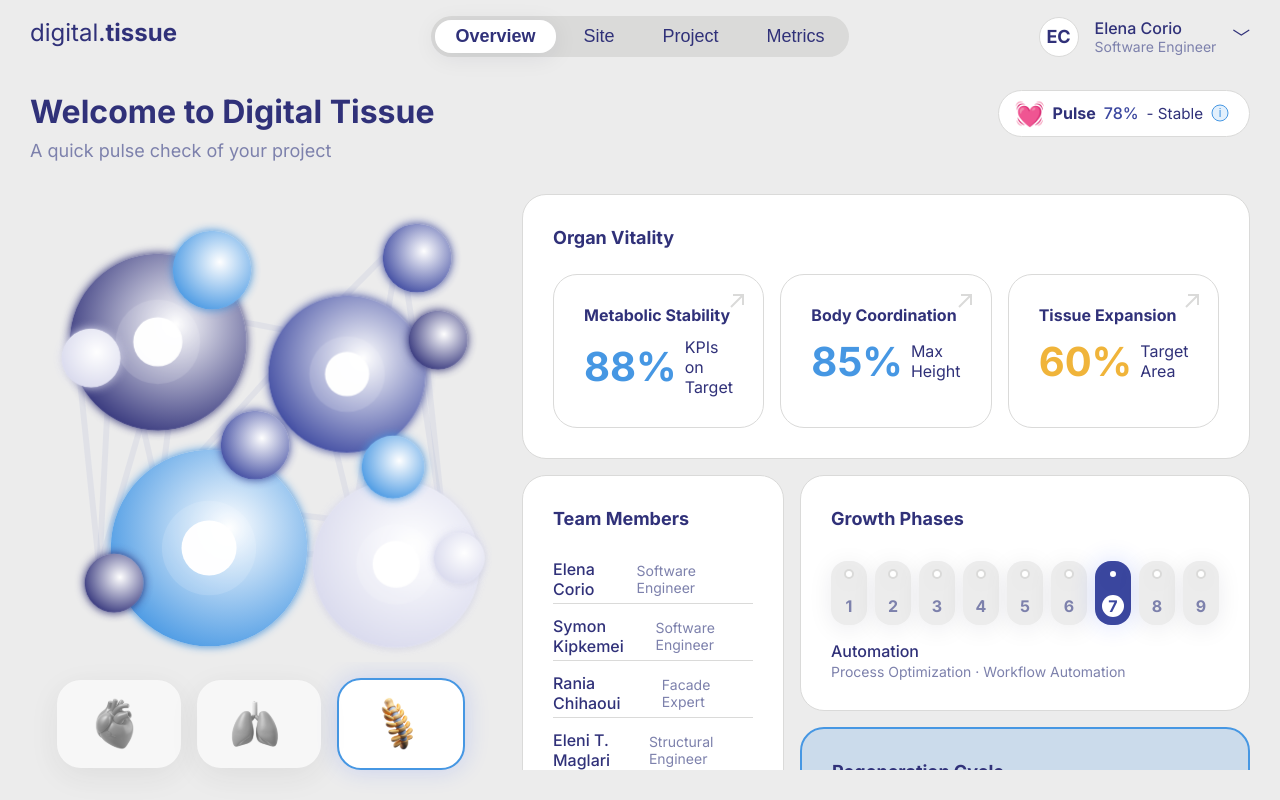
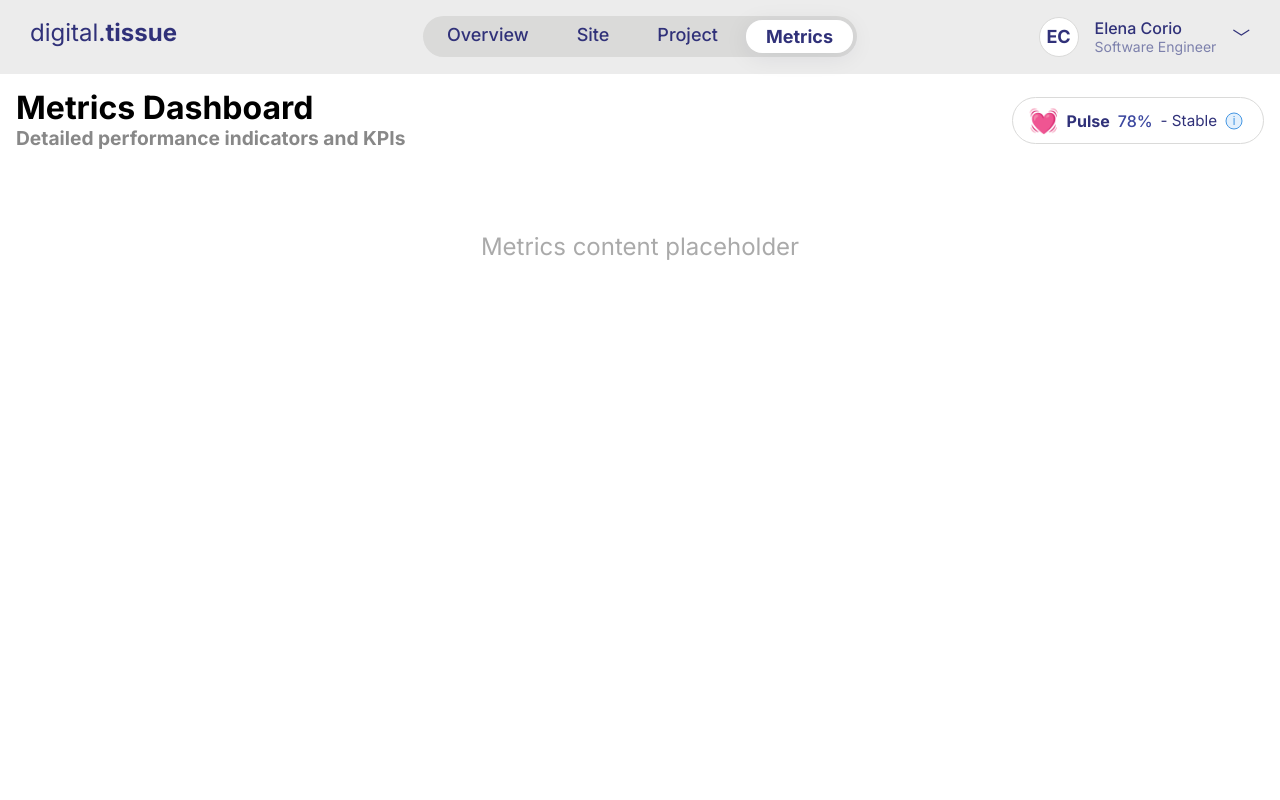
Before and after one commit to elena-corio/digital-tissue-dashboard, a Vue app in the folder frontend/: page /metrics in a window 1280 px wide. Built offline with nearby package versions, Linux system fonts and the light colour scheme.

Commit message:
Navigation tab use router links

```diff
--- a/frontend/src/App.vue
+++ b/frontend/src/App.vue
@@ -1,9 +1,7 @@
 <script setup>
 import './main.css'
-import DashboardView from './views/DashboardView.vue'
 </script>
 
-
 <template>
-  <DashboardView />
+  <router-view />
 </template>
--- a/frontend/src/components/HeaderBar.vue
+++ b/frontend/src/components/HeaderBar.vue
@@ -5,7 +5,7 @@
         <span class="digital">digital</span>.<span class="tissue">tissue</span>
       </h3>
     </div>
-    <NavTabs :tabs="uitext.HEADER.nav" v-model="activeTab" />
+    <NavTabs :tabs="navTabs" />
     <div class="header-right">
       <div class="avatar-circle">
         {{ uitext.HEADER.avatarPlaceholder }}
@@ -23,10 +23,15 @@
 </template>
 
 <script setup>
-import { ref } from 'vue'
 import * as uitext from '../uitext.js'
 import NavTabs from './NavTabs.vue'
-const activeTab = ref(uitext.HEADER.nav[0])
+
+const navTabs = [
+  { label: 'Overview', route: '/' },
+  { label: 'Site', route: '/site' },
+  { label: 'Project', route: '/project' },
+  { label: 'Metrics', route: '/metrics' }
+];
 </script>
 
 <style scoped>
--- a/frontend/src/components/NavTabs.vue
+++ b/frontend/src/components/NavTabs.vue
@@ -1,30 +1,32 @@
 <template>
   <nav class="nav-tabs-root">
     <div class="nav-tabs-list">
-			<button
+      <router-link
         v-for="tab in tabs"
-				:key="tab"
-				:class="['nav-tab', { active: tab === modelValue }]"
-				@click="$emit('update:modelValue', tab)"
-				type="button"
-				tabindex="0"
-				aria-selected="tab === modelValue"
+        :key="tab.label"
+        :to="tab.route"
+        class="nav-tab"
+        :class="{ active: $route.name === tab.label }"
       >
-				{{ tab }}
-			</button>
+        {{ tab.label }}
+      </router-link>
     </div>
   </nav>
 </template>
 
 <script setup>
-const props = defineProps({
-	tabs: Array,
-	modelValue: String
-})
-const emit = defineEmits(['update:modelValue'])
+import { useRoute } from 'vue-router';
+const props = defineProps({ tabs: Array });
+const $route = useRoute();
 </script>
 
 <style>
+.nav-tab {
+  text-decoration: none;
+  border: none;
+  background: transparent;
+  display: inline-block;
+}
 .nav-tabs-root {
 	display: flex;
 	justify-content: center;
--- a/frontend/src/uitext.js
+++ b/frontend/src/uitext.js
@@ -1,6 +1,18 @@
-export const DASHBOARD = {
-  title: 'Welcome to Digital Tissue',
-  subtitle: 'A quick pulse check of your project',
+export const TABS = {
+  overview:
+{  title: 'Welcome to Digital Tissue',
+  subtitle: 'A quick pulse check of your project'},
+  site: {
+    title: 'Site Analysis',
+    subtitle: 'Key insights and metrics about your site'
+  },
+  project: {
+    title: 'Project Overview',
+    subtitle: 'Current status and recent updates of your project'},
+  metrics: {
+    title: 'Metrics Dashboard',
+    subtitle: 'Detailed performance indicators and KPIs'
+  }
 };
 // All UI text for digital.tissue dashboard
 // Export as named constants or objects
--- a/frontend/src/views/DashboardView.vue
+++ b/frontend/src/views/DashboardView.vue
@@ -5,8 +5,8 @@
     </div>
     <div class="dashboard-title-row">
       <div class="dashboard-title-block">
-        <h2 class="h2">{{ uitext.DASHBOARD.title }}</h2>
-        <div class="subtitle">{{ uitext.DASHBOARD.subtitle }}</div>
+        <h2 class="h2">{{ uitext.TABS.overview.title }}</h2>
+        <div class="subtitle">{{ uitext.TABS.overview.subtitle }}</div>
       </div>
       <div class="dashboard-status-indicator">
         <StatusIndicator />
--- a/frontend/src/views/MetricsView.vue
+++ b/frontend/src/views/MetricsView.vue
@@ -1,9 +1,9 @@
 <template>
   <Workspace
-    :title="uiText.metrics.title"
-    :subtitle="uiText.metrics.subtitle"
-    :statusIcon="uiText.metrics.statusIcon"
-    :statusText="uiText.metrics.statusText"
+    :title="uiText.TABS.metrics.title"
+    :subtitle="uiText.TABS.metrics.subtitle"
+    :statusIcon="uiText.TABS.metrics.statusIcon"
+    :statusText="uiText.TABS.metrics.statusText"
   >
     <div class="metrics-placeholder">Metrics content placeholder</div>
   </Workspace>
--- a/frontend/src/views/ProjectView.vue
+++ b/frontend/src/views/ProjectView.vue
@@ -1,9 +1,9 @@
 <template>
   <Workspace
-    :title="uiText.project.title"
-    :subtitle="uiText.project.subtitle"
-    :statusIcon="uiText.project.statusIcon"
-    :statusText="uiText.project.statusText"
+    :title="uiText.TABS.project.title"
+    :subtitle="uiText.TABS.project.subtitle"
+    :statusIcon="uiText.TABS.project.statusIcon"
+    :statusText="uiText.TABS.project.statusText"
   >
     <div class="project-placeholder">Project content placeholder</div>
   </Workspace>
--- a/frontend/src/views/SiteView.vue
+++ b/frontend/src/views/SiteView.vue
@@ -1,9 +1,9 @@
 <template>
   <Workspace
-    :title="uiText.site.title"
-    :subtitle="uiText.site.subtitle"
-    :statusIcon="uiText.site.statusIcon"
-    :statusText="uiText.site.statusText"
+    :title="uiText.TABS.site.title"
+    :subtitle="uiText.TABS.site.subtitle"
+    :statusIcon="''"
+    :statusText="''"
   >
     <div class="site-placeholder">Site content placeholder</div>
   </Workspace>
```
Lines whose indentation alone changed are shown as unchanged.
